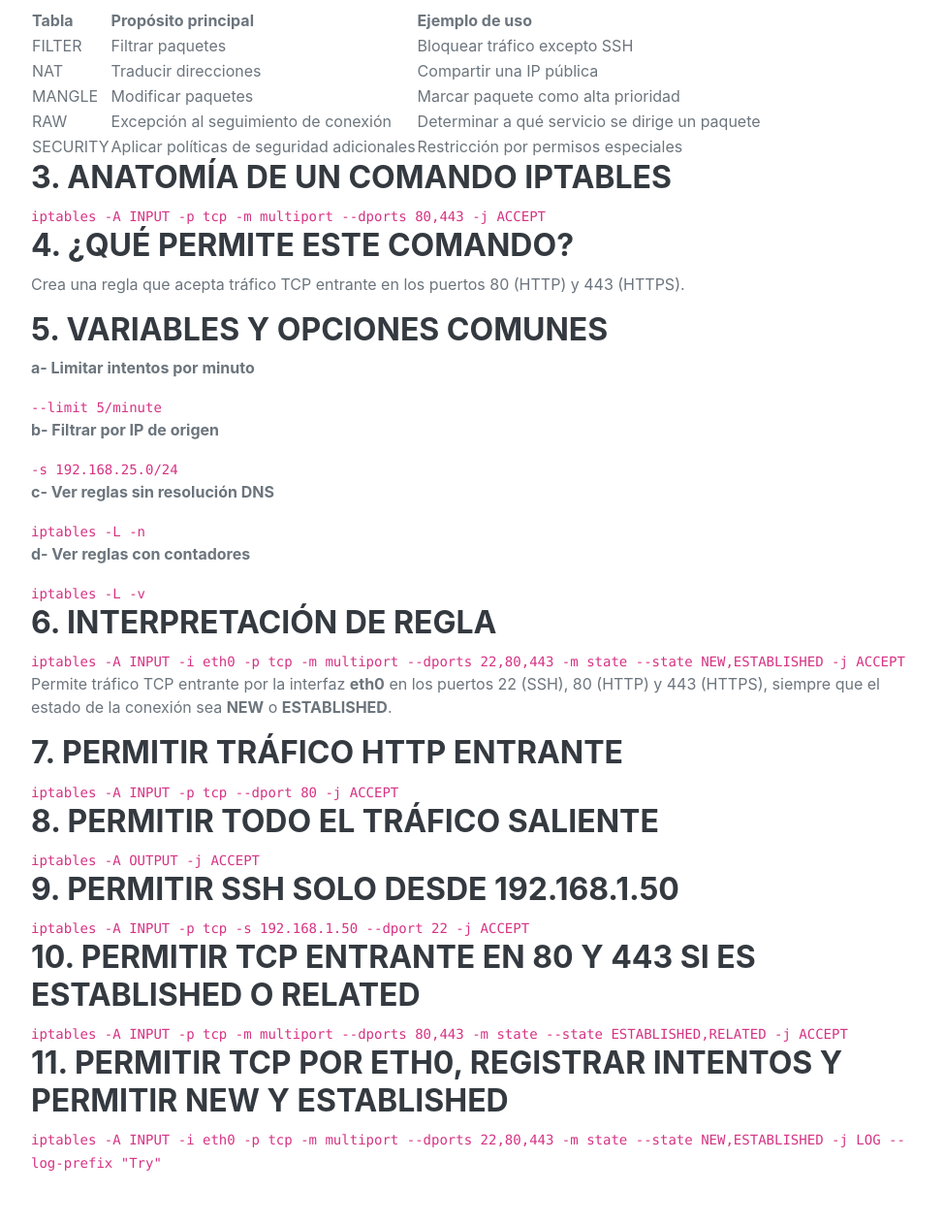
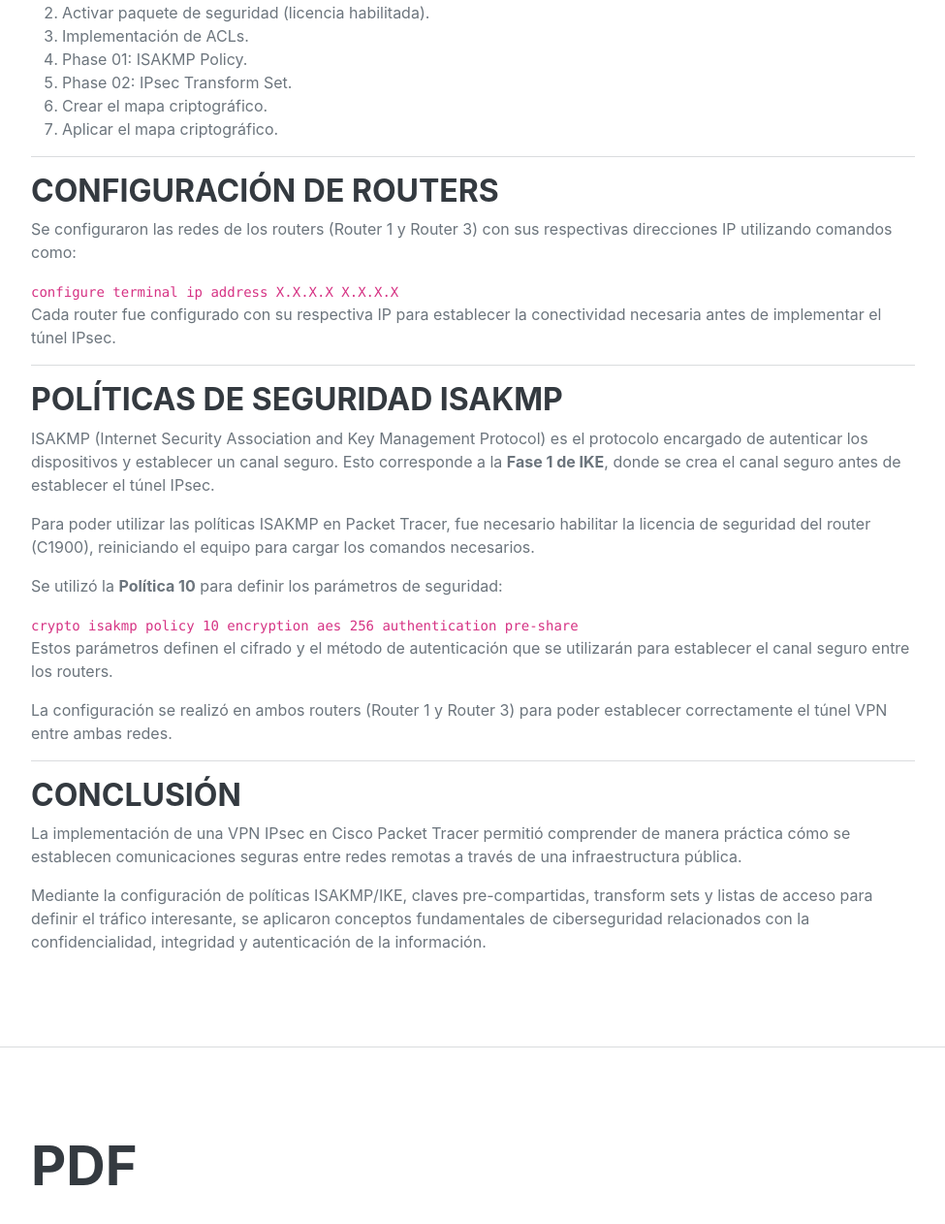
Before and after one commit to eaznar-c/portafolio-cnov-si, a plain HTML site: page parcial1/act6.html in a window 1280 px wide. Shown: the part 761-2023 px from the top of the page at 97% size, without its empty margins (288-1263 px from the left). Drawn offline with Linux system fonts and the light colour scheme; a web font is replaced by a local one.

Commit message:
Add files via upload

```diff
--- a/parcial1/act6.html
+++ b/parcial1/act6.html
@@ -31,110 +31,102 @@
                     <div class="subheading mb-5">
                         179880 Aznar Cuevas Luis Eduardo · Seguridad Informatica CNOV ·
                     </div>
-                    <h3>Interpretación y Traducción de Políticas de Filtrado en iptables</h3>
-
-                    <h2>IPTABLES</h2>
-
-                    <h3>1. Flujo del paquete</h3>
+                    <h3>Introducción</h3>
                     <p>
-                    Cuando un paquete llega al sistema, primero pasa por una <strong>tabla</strong>,
-                    después por una <strong>cadena</strong> y finalmente se ejecuta una <strong>acción</strong>.
+                    A través de esta práctica se configuraron dispositivos Cisco para establecer un túnel seguro
+                    sitio a sitio, aplicando conceptos fundamentales de ciberseguridad como criptografía simétrica,
+                    autenticación mediante claves pre-compartidas, políticas ISAKMP/IKE y listas de acceso para la
+                    definición del tráfico interesante.
                     </p>
 
-                    <h3>2. Tablas y propósito</h3>
+                    <p>
+                    Esta actividad permitió comprender el funcionamiento práctico de los servicios de seguridad
+                    en redes, reforzando los conocimientos teóricos sobre protección de datos en tránsito y gestión
+                    de comunicaciones seguras en infraestructuras empresariales.
+                    </p>
 
-                    <table>
-                    <tr>
-                        <th>Tabla</th>
-                        <th>Propósito principal</th>
-                        <th>Ejemplo de uso</th>
-                    </tr>
-                    <tr>
-                        <td>FILTER</td>
-                        <td>Filtrar paquetes</td>
-                        <td>Bloquear tráfico excepto SSH</td>
-                    </tr>
-                    <tr>
-                        <td>NAT</td>
-                        <td>Traducir direcciones</td>
-                        <td>Compartir una IP pública</td>
-                    </tr>
-                    <tr>
-                        <td>MANGLE</td>
-                        <td>Modificar paquetes</td>
-                        <td>Marcar paquete como alta prioridad</td>
-                    </tr>
-                    <tr>
-                        <td>RAW</td>
-                        <td>Excepción al seguimiento de conexión</td>
-                        <td>Determinar a qué servicio se dirige un paquete</td>
-                    </tr>
-                    <tr>
-                        <td>SECURITY</td>
-                        <td>Aplicar políticas de seguridad adicionales</td>
-                        <td>Restricción por permisos especiales</td>
-                    </tr>
-                    </table>
+                    <hr>
 
-                    <h3>3. Anatomía de un comando iptables</h3>
+                    <h3>Procedimiento</h3>
+
+                    <ol>
+                        <li>Configuración inicial de equipo.</li>
+                        <li>Activar paquete de seguridad (licencia habilitada).</li>
+                        <li>Implementación de ACLs.</li>
+                        <li>Phase 01: ISAKMP Policy.</li>
+                        <li>Phase 02: IPsec Transform Set.</li>
+                        <li>Crear el mapa criptográfico.</li>
+                        <li>Aplicar el mapa criptográfico.</li>
+                    </ol>
+
+                    <hr>
+
+                    <h3>Configuración de Routers</h3>
+                    <p>
+                    Se configuraron las redes de los routers (Router 1 y Router 3) con sus respectivas direcciones IP
+                    utilizando comandos como:
+                    </p>
 
                     <code>
-                    iptables -A INPUT -p tcp -m multiport --dports 80,443 -j ACCEPT
-                    </code>
-
-                    <h3>4. ¿Qué permite este comando?</h3>
-                    <p>
-                    Crea una regla que acepta tráfico TCP entrante en los puertos 80 (HTTP) y 443 (HTTPS).
-                    </p>
-
-                    <h3>5. Variables y opciones comunes</h3>
-
-                    <p><strong>a- Limitar intentos por minuto</strong></p>
-                    <code>--limit 5/minute</code>
-
-                    <p><strong>b- Filtrar por IP de origen</strong></p>
-                    <code>-s 192.168.25.0/24</code>
-
-                    <p><strong>c- Ver reglas sin resolución DNS</strong></p>
-                    <code>iptables -L -n</code>
-
-                    <p><strong>d- Ver reglas con contadores</strong></p>
-                    <code>iptables -L -v</code>
-
-                    <h3>6. Interpretación de regla</h3>
-
-                    <code>
-                    iptables -A INPUT -i eth0 -p tcp -m multiport --dports 22,80,443
-                    -m state --state NEW,ESTABLISHED -j ACCEPT
+                    configure terminal
+                    ip address X.X.X.X X.X.X.X
                     </code>
 
                     <p>
-                    Permite tráfico TCP entrante por la interfaz <strong>eth0</strong> en los puertos
-                    22 (SSH), 80 (HTTP) y 443 (HTTPS), siempre que el estado de la conexión sea
-                    <strong>NEW</strong> o <strong>ESTABLISHED</strong>.
+                    Cada router fue configurado con su respectiva IP para establecer la conectividad necesaria
+                    antes de implementar el túnel IPsec.
                     </p>
 
-                    <h3>7. Permitir tráfico HTTP entrante</h3>
-                    <code>iptables -A INPUT -p tcp --dport 80 -j ACCEPT</code>
+                    <hr>
 
-                    <h3>8. Permitir todo el tráfico saliente</h3>
-                    <code>iptables -A OUTPUT -j ACCEPT</code>
+                    <h3>Políticas de Seguridad ISAKMP</h3>
 
-                    <h3>9. Permitir SSH solo desde 192.168.1.50</h3>
-                    <code>iptables -A INPUT -p tcp -s 192.168.1.50 --dport 22 -j ACCEPT</code>
+                    <p>
+                    ISAKMP (Internet Security Association and Key Management Protocol) es el protocolo encargado
+                    de autenticar los dispositivos y establecer un canal seguro. Esto corresponde a la <strong>Fase 1 de IKE</strong>,
+                    donde se crea el canal seguro antes de establecer el túnel IPsec.
+                    </p>
 
-                    <h3>10. Permitir TCP entrante en 80 y 443 si es ESTABLISHED o RELATED</h3>
+                    <p>
+                    Para poder utilizar las políticas ISAKMP en Packet Tracer, fue necesario habilitar la licencia
+                    de seguridad del router (C1900), reiniciando el equipo para cargar los comandos necesarios.
+                    </p>
+
+                    <p>
+                    Se utilizó la <strong>Política 10</strong> para definir los parámetros de seguridad:
+                    </p>
+
                     <code>
-                    iptables -A INPUT -p tcp -m multiport --dports 80,443
-                    -m state --state ESTABLISHED,RELATED -j ACCEPT
+                    crypto isakmp policy 10
+                    encryption aes 256
+                    authentication pre-share
                     </code>
 
-                    <h3>11. Permitir TCP por eth0, registrar intentos y permitir NEW y ESTABLISHED</h3>
+                    <p>
+                    Estos parámetros definen el cifrado y el método de autenticación que se utilizarán para
+                    establecer el canal seguro entre los routers.
+                    </p>
 
-                    <code>
-                    iptables -A INPUT -i eth0 -p tcp -m multiport --dports 22,80,443
-                    -m state --state NEW,ESTABLISHED -j LOG --log-prefix "Try"
-                    </code>
+                    <p>
+                    La configuración se realizó en ambos routers (Router 1 y Router 3) para poder establecer
+                    correctamente el túnel VPN entre ambas redes.
+                    </p>
+
+                    <hr>
+
+                    <h3>Conclusión</h3>
+                    <p>
+                    La implementación de una VPN IPsec en Cisco Packet Tracer permitió comprender de manera
+                    práctica cómo se establecen comunicaciones seguras entre redes remotas a través de una
+                    infraestructura pública.
+                    </p>
+
+                    <p>
+                    Mediante la configuración de políticas ISAKMP/IKE, claves pre-compartidas, transform sets y
+                    listas de acceso para definir el tráfico interesante, se aplicaron conceptos fundamentales de
+                    ciberseguridad relacionados con la confidencialidad, integridad y autenticación de la información.
+                    </p>
+
                 </div>
             </section>
             <hr class="m-0" />
```
